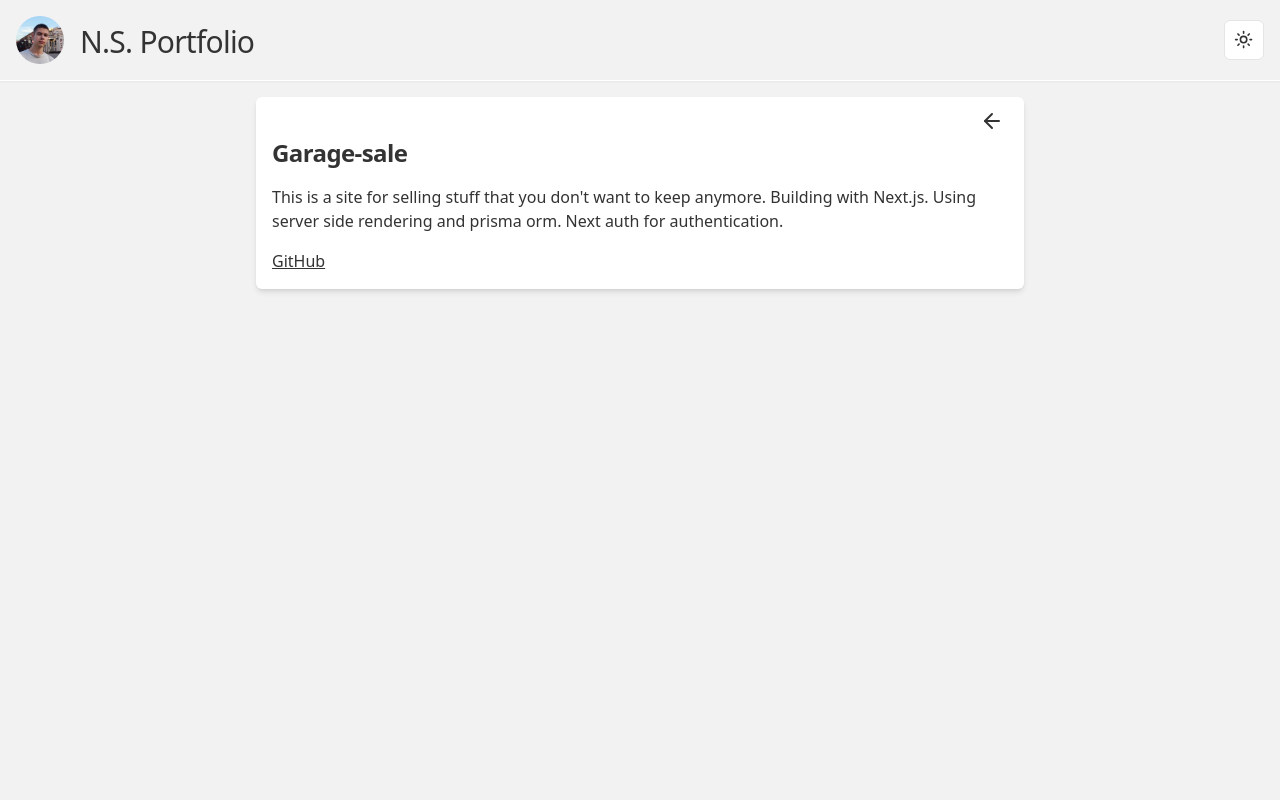
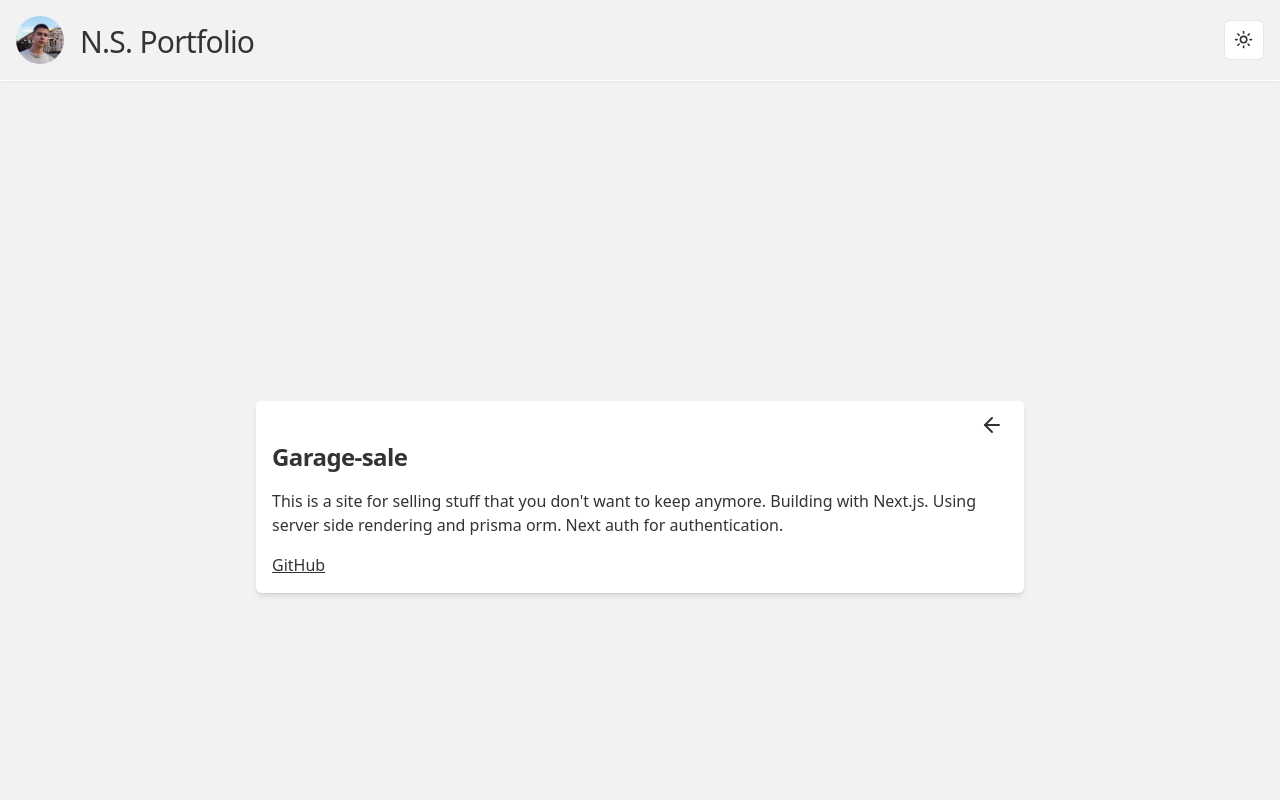
Before and after one commit to woodemai/portfolio, a React (Vite) app: page /garage-sale in a window 1280 px wide. Shown: the top 800 px of the page. Built offline with nearby package versions, Linux system fonts and the light colour scheme.

Commit message:
add simple animation

```diff
--- a/package.json
+++ b/package.json
@@ -23,6 +23,7 @@
     "react-dom": "^18.2.0",
     "react-redux": "^8.1.3",
     "react-router-dom": "^6.19.0",
+    "react-transition-group": "^4.4.5",
     "tailwind-merge": "^2.0.0",
     "tailwindcss-animate": "^1.0.7"
   },
@@ -30,6 +31,7 @@
     "@types/node": "^20.9.4",
     "@types/react": "^18.2.37",
     "@types/react-dom": "^18.2.15",
+    "@types/react-transition-group": "^4.4.9",
     "@typescript-eslint/eslint-plugin": "^6.10.0",
     "@typescript-eslint/parser": "^6.10.0",
     "@vitejs/plugin-react-swc": "^3.5.0",
--- a/src/app/providers/PageProvider/RootLayout.tsx
+++ b/src/app/providers/PageProvider/RootLayout.tsx
@@ -1,12 +1,34 @@
+import { CSSTransition, SwitchTransition } from 'react-transition-group'
 import { Toaster } from "@/shared/components/ui/toaster";
 import { Outlet } from "react-router";
 import Header from "./Header";
+import { useLocation, useOutlet } from 'react-router-dom';
+import router from './router';
 
 export default function RootLayout() {
+    const location = useLocation()
+    const currentOutlet = useOutlet()
+
+  const { nodeRef } = router.routes.find((route) => route.path === location.pathname) ?? {}
     return (
         <>
             <Header/>
             <Toaster/>
+            <SwitchTransition>
+                <CSSTransition
+                    key={location.pathname}
+                    nodeRef={nodeRef}
+                    timeout={300}
+                    classNames={'page'}
+                    unmountOnExit
+                >
+                    {() => (
+                        <div ref={nodeRef}>
+                            {currentOutlet}
+                        </div>
+                    )}
+                </CSSTransition>
+            </SwitchTransition>
             <Outlet />
         </>
     )
--- a/src/app/providers/PageProvider/router.tsx
+++ b/src/app/providers/PageProvider/router.tsx
@@ -11,7 +11,7 @@ const router = createBrowserRouter([
         children: [
             {
                 path: "/",
-                element: <HomePage />
+                element: <HomePage />,
             },
             {
                 path: '/warehouse',
--- a/src/app/styles/index.css
+++ b/src/app/styles/index.css
@@ -95,3 +95,31 @@ h3 {
   line-height: 2rem;
   letter-spacing: -0.015em;
 }
+
+.page {
+  position: absolute;
+  left: 15px;
+  right: 15px;
+}
+
+.page-enter {
+  opacity: 0;
+  transform: scale(1.1);
+}
+
+.page-enter-active {
+  opacity: 1;
+  transform: scale(1);
+  transition: opacity 300ms, transform 300ms;
+}
+
+.page-exit {
+  opacity: 1;
+  transform: scale(1);
+}
+
+.page-exit-active {
+  opacity: 0;
+  transform: scale(0.9);
+  transition: opacity 300ms, transform 300ms;
+}
--- a/src/features/ProjectPageTemplate.tsx
+++ b/src/features/ProjectPageTemplate.tsx
@@ -15,7 +15,7 @@ const ProjectPageTemplate: FC<Props> = ({
     url
 }) => {
     return (
-        <div className="flex justify-center items-center h-full mb-2 w-full">
+        <div className="flex justify-center items-center min-h-screen  h-full mb-2 w-full">
             <div className="rounded-md shadow-md w-full sm:max-w-sm md:max-w-md lg:max-w-lg xl:max-w-3xl bg-card p-4 pt-2 flex flex-col items-end">
                 <LinkBack />
                 <div className="flex flex-col gap-y-4 items-start w-full">
```
Also changed, not shown: 1 other file (tests, documents, lock files or other folders).
